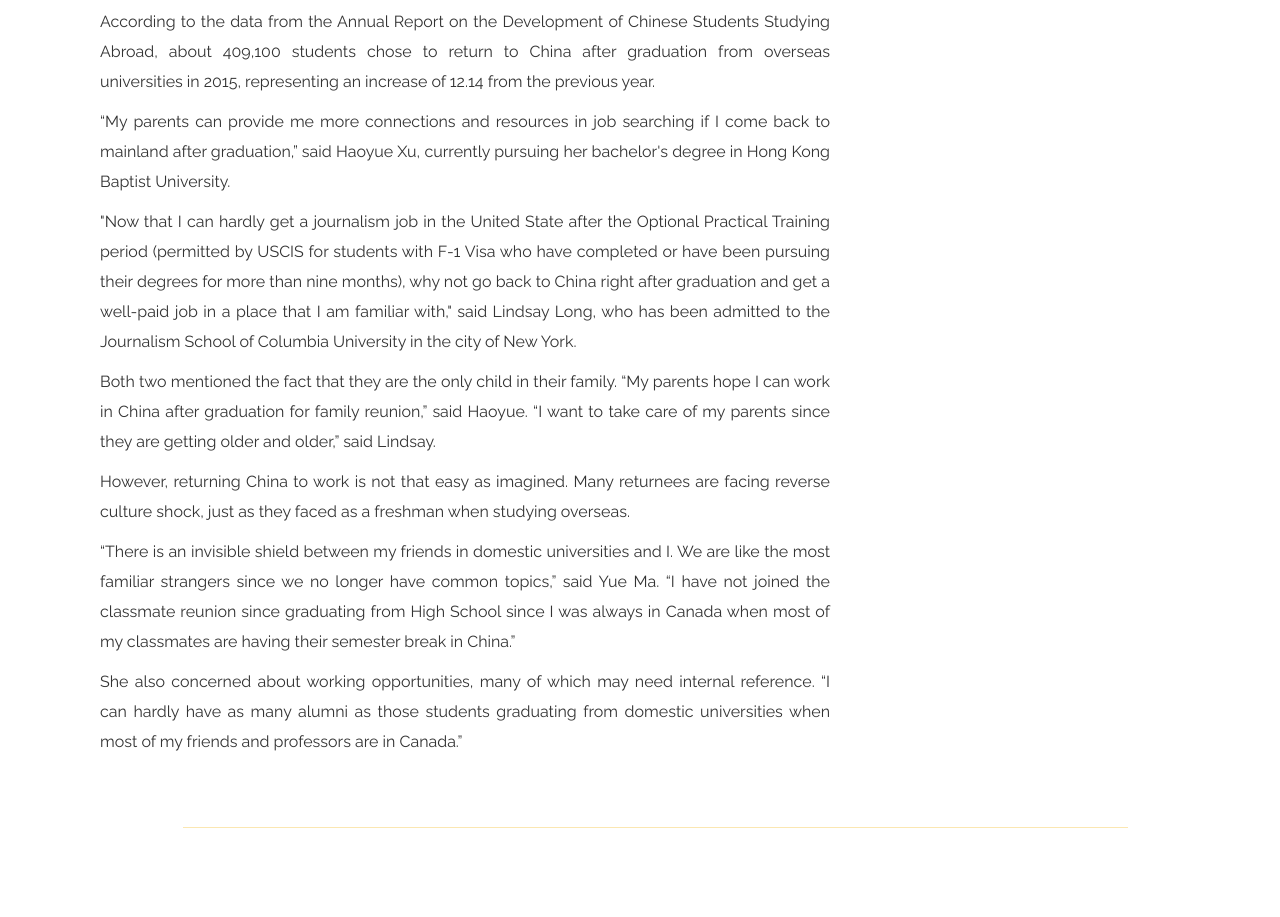
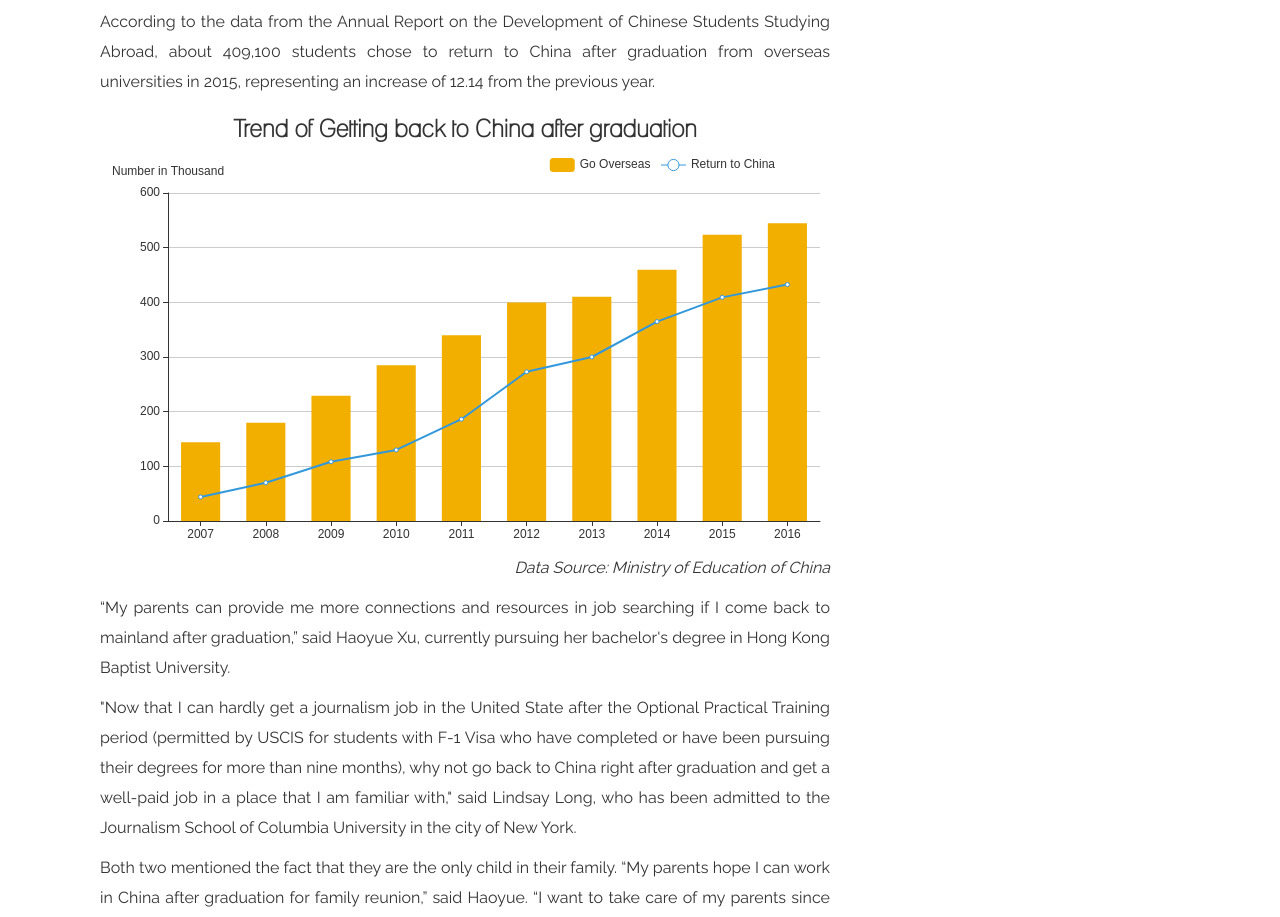
Before and after one commit to GloriaSong/Career, a plain HTML site: page index.html in a window 1280 px wide. Shown: the part 7474-8391 px from the top of the page. Drawn offline with Linux system fonts and the light colour scheme.

Commit message:
Graphics

```diff
--- a/index.html
+++ b/index.html
@@ -355,6 +355,67 @@
                                                 <p>According to the data from the Annual Report on the Development of Chinese Students Studying Abroad, about 409,100 students chose to return to China after graduation from overseas universities in 2015, representing
                                                     an increase of 12.14 from the previous year.
                                                 </p>
+                                                <h3 style="text-align: center">Trend of Getting back to China after graduation</h3>
+
+                                                <div id="datavis1" style="width: 800px;height:400px;"></div>
+                                                <p style="font-style: italic; text-align: right"> Data Source: Ministry of Education of China</p>
+                                                <script>
+                                                    title = 'Comparison';
+                                                    var myChart = echarts.init(document.getElementById('datavis1'));
+
+
+                                                    option = {
+                                                        legend: {
+                                                            right: '15%',
+
+
+                                                            data: ['Go Overseas', 'Return to China']
+
+                                                        },
+
+                                                        tooltip: {
+                                                            trigger: 'axis',
+                                                            axisPointer: { // 坐标轴指示器，坐标轴触发有效
+                                                                type: 'shadow' // 默认为直线，可选为：'line' | 'shadow'
+                                                            }
+                                                        },
+                                                        grid: {
+                                                            left: '5%',
+                                                            right: '10%',
+                                                            bottom: '3%',
+                                                            top: '10%',
+                                                            containLabel: true
+                                                        },
+                                                        xAxis: [{
+                                                            type: 'category',
+                                                            data: [2007, 2008, 2009, 2010, 2011, 2012, 2013, 2014, 2015, 2016],
+                                                            axisTick: {
+                                                                alignWithLabel: true
+                                                            }
+                                                        }],
+                                                        yAxis: [{
+                                                            type: 'value',
+                                                            name: 'Number in Thousand'
+                                                        }],
+                                                        series: [{
+                                                            name: 'Go Overseas',
+                                                            type: 'bar',
+                                                            color: ['#f2af00'],
+                                                            barWidth: '60%',
+                                                            data: [144, 179.8, 229.3, 284.7, 339.7, 399.6, 410, 459.8, 523.7, 544.5]
+                                                        }, {
+                                                            name: 'Return to China',
+                                                            color: ['#3398DB'],
+                                                            type: 'line',
+                                                            barWidth: '60%',
+                                                            data: [44, 70, 108.3, 130, 186.2, 272.9, 300, 364.8, 409.1, 432.5]
+                                                        }]
+                                                    };
+
+
+                                                    myChart.setOption(option);
+                                                </script>
+
                                                 <p>“My parents can provide me more connections and resources in job searching if I come back to mainland after graduation,” said Haoyue Xu, currently pursuing her bachelor's degree in Hong Kong Baptist University.
 
                                                 </p>
```
